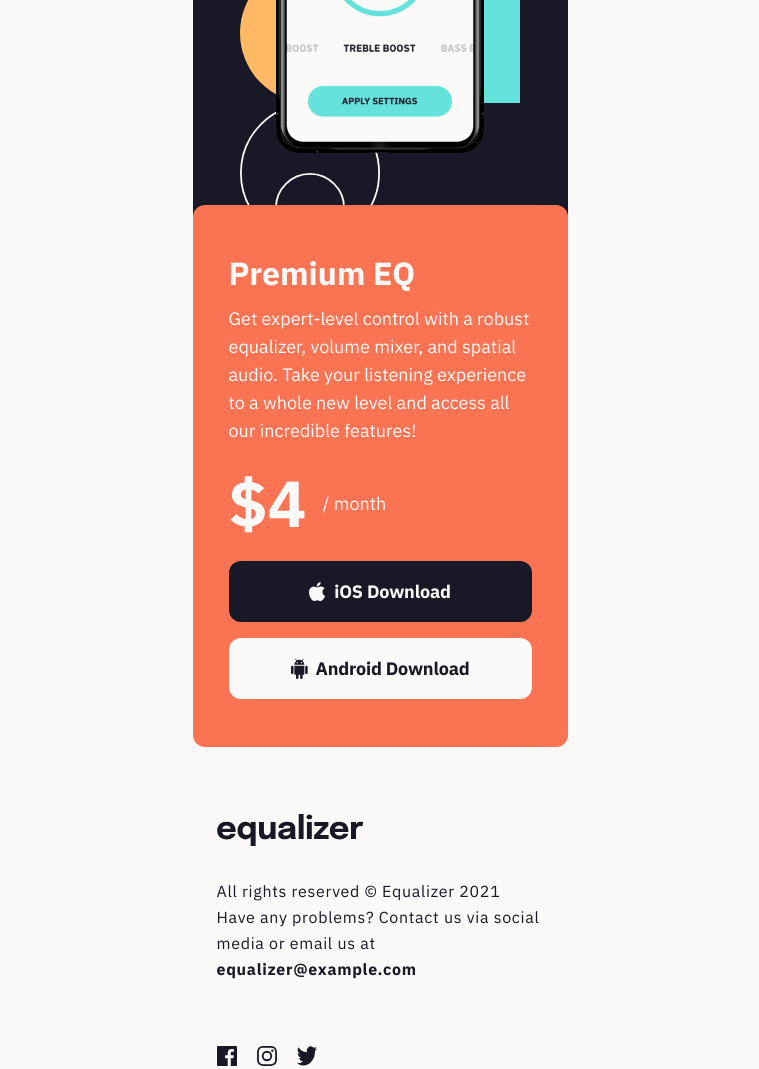
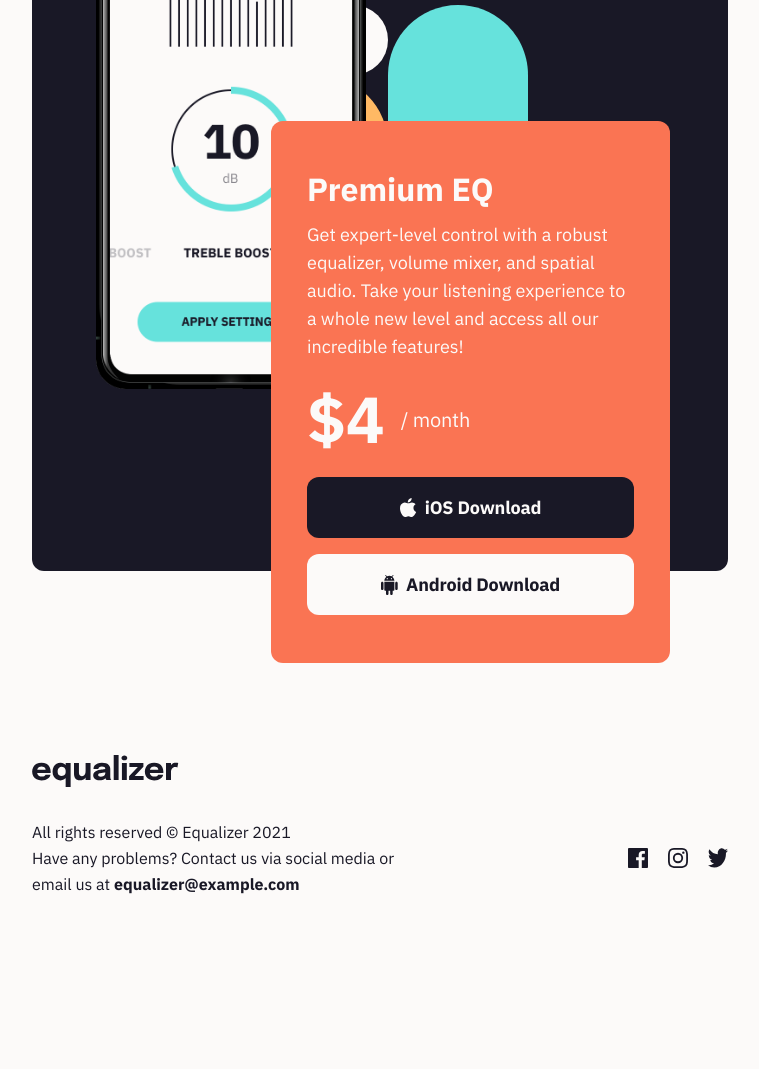
Before and after one commit to codepalacios/equalizer-landing-page, a plain HTML site: page index.html in a window 1280 px wide. Shown: the part 800-1869 px from the top of the page, without its empty margins (260-1019 px from the left). After the commit the page ends 1782 px from the top, so only its background shows below. Drawn offline with Linux system fonts and the light colour scheme.

Commit message:
[ADD] tablet styles

```diff
--- a/index.html
+++ b/index.html
@@ -33,6 +33,11 @@
     <div class="container">
       <header>
         <img src="./assets/icons/logo.svg" alt="Equalizer logo" />
+        <img
+          class="header-pattern"
+          src="./assets/icons/bg-pattern-1.svg"
+          alt=""
+        />
       </header>
 
       <main>
@@ -73,11 +78,14 @@
 
       <footer>
         <img src="./assets/icons/logo.svg" alt="Equalizer logo" />
-        <p>
-          All rights reserved © Equalizer 2021 Have any problems? Contact us via
-          social media or email us at <span>equalizer@example.com</span>
-        </p>
-        <div>
+        <div class="footer-copyright">
+          <p>All rights reserved © Equalizer 2021</p>
+          <p>
+            Have any problems? Contact us via social media or email us at
+            <span>equalizer@example.com</span>
+          </p>
+        </div>
+        <div class="footer-social">
           <img src="./assets/icons/icon-facebook.svg" alt="Facebook" />
           <img src="./assets/icons/icon-instagram.svg" alt="Instagram" />
           <img src="./assets/icons/icon-twitter.svg" alt="Twitter" />
--- a/styles.css
+++ b/styles.css
@@ -31,8 +31,7 @@ html {
   font-family: "IBM Plex Sans", sans-serif;
 }
 a,
-img,
-span {
+img {
   display: block;
 }
 
@@ -54,6 +53,9 @@ body {
 
 header {
   padding-left: calc((24 / 16) * 1rem);
+}
+.header-pattern {
+  display: none;
 }
 
 main {
@@ -88,7 +90,7 @@ main {
   background-image: url("./assets/icons/bg-pattern-2.svg");
   background-repeat: no-repeat;
   background-size: calc((280 / 16) * 1rem) calc((420 / 16) * 1rem);
-  background-position: top, center;
+  background-position: top center;
 }
 .section-premium > img {
   width: calc((208 / 16) * 1rem);
@@ -122,6 +124,9 @@ main {
   display: flex;
   gap: calc((16 / 16) * 1rem);
   max-height: calc((52 / 16) * 1rem);
+  font-size: var(--body1-size);
+  line-height: var((32 / 16) * 1rem);
+  letter-spacing: calc((-0.2 / 16) * 1rem);
 }
 .section-premium span {
   font-size: calc((65 / 16) * 1rem);
@@ -165,23 +170,130 @@ main {
 footer {
   padding: 0 calc((24 / 16) * 1rem);
 }
-footer p {
+.footer-copyright {
   margin-top: calc((32 / 16) * 1rem);
   margin-bottom: calc((64 / 16) * 1rem);
   color: var(--cl-eerie-black);
   font-size: var(--body2-size);
   font-weight: var(--IBM-regular);
   line-height: var(--body2-line);
-  letter-spacing: calc((0.7 / 16) * 1rem);
 }
-footer span {
+.footer-copyright span {
   font-weight: var(--IBM-bold);
 }
-footer div {
+.footer-social {
   max-width: calc((100 / 16) * 1rem);
   display: flex;
   justify-content: space-between;
 }
-footer img:hover {
-  filter: invert(61%) sepia(21%) saturate(4549%) hue-rotate(326deg) brightness(101%) contrast(97%);
+.footer-social img:hover {
+  filter: invert(61%) sepia(21%) saturate(4549%) hue-rotate(326deg)
+    brightness(101%) contrast(97%);
 }
+
+/* Tablet styles*/
+
+@media (min-width: 426px) {
+  body {
+    background-image: url("./assets/imgs/bg-main-tablet.png");
+    background-size: auto;
+    background-position: -414px -259px;
+  }
+  .container {
+    max-width: calc((425 / 16) * 1rem);
+    margin-top: calc((62 / 16) * 1rem);
+    margin-bottom: calc((85 / 16) * 1rem);
+  }
+
+  header {
+    padding-left: 0;
+    position: relative;
+  }
+
+  main {
+    margin-top: calc((95 / 16) * 1rem);
+    margin-bottom: calc((363 / 16) * 1rem);
+  }
+  .section-info {
+    padding: 0;
+  }
+  .section-info h1 {
+    max-width: calc((520 / 16) * 1rem);
+    font-size: calc((64 / 16) * 1rem);
+    line-height: calc((64 / 16) * 1rem);
+    letter-spacing: calc((-0.727 / 16) * 1rem);
+  }
+  .section-info p {
+    max-width: calc((514 / 16) * 1rem);
+    margin-top: calc((28 / 16) * 1rem);
+    font-size: calc((18 / 16) * 1rem);
+    line-height: calc((28 / 16) * 1rem);
+  }
+
+  .section-premium {
+    margin-top: calc((249 / 16) * 1rem);
+    min-height: calc((600 / 16) * 1rem);
+    background-position: 52% -20%;
+  }
+  .section-premium > img {
+    width: calc((270 / 16) * 1rem);
+    margin: 0;
+    top: -138px;
+    left: 64px;
+  }
+  .section-premium div {
+    min-width: calc((375 / 16) * 1rem);
+    top: -198px;
+  }
+
+  footer {
+    padding: 0;
+    display: grid;
+    grid-template-columns: auto auto;
+    row-gap: calc((32 / 16) * 1rem);
+    justify-content: space-between;
+    align-items: center;
+  }
+  footer img {
+    grid-column: 1 /3;
+  }
+  .footer-copyright {
+    margin: 0;
+    max-width: calc((366 / 16) * 1rem);
+  }
+  .footer-social {
+    width: calc((100 / 16) * 1rem);
+    max-height: calc((20 / 16) * 1rem);
+  }
+}
+
+@media (min-width: 715px) {
+  .container {
+    max-width: calc((696 / 16) * 1rem);
+  }
+  .header-pattern {
+    display: block;
+    width: calc((267 / 16) * 1rem);
+    height: calc((400 / 16 * 1rem));
+    position: absolute;
+    right: -72px;
+    top: -94px;
+  }
+
+  main {
+    margin-bottom: calc((183 / 16) * 1rem);
+  }
+
+  .section-premium {
+    margin-top: calc((249 / 16) * 1rem);
+    min-height: calc((600 / 16) * 1rem);
+    background-position: 52% -20%;
+    position: relative;
+  }
+  .section-premium div {
+    max-width: calc((399 / 16) * 1rem);
+    position: absolute;
+    top: 150px;
+    left: 239px;
+  }
+}
```
